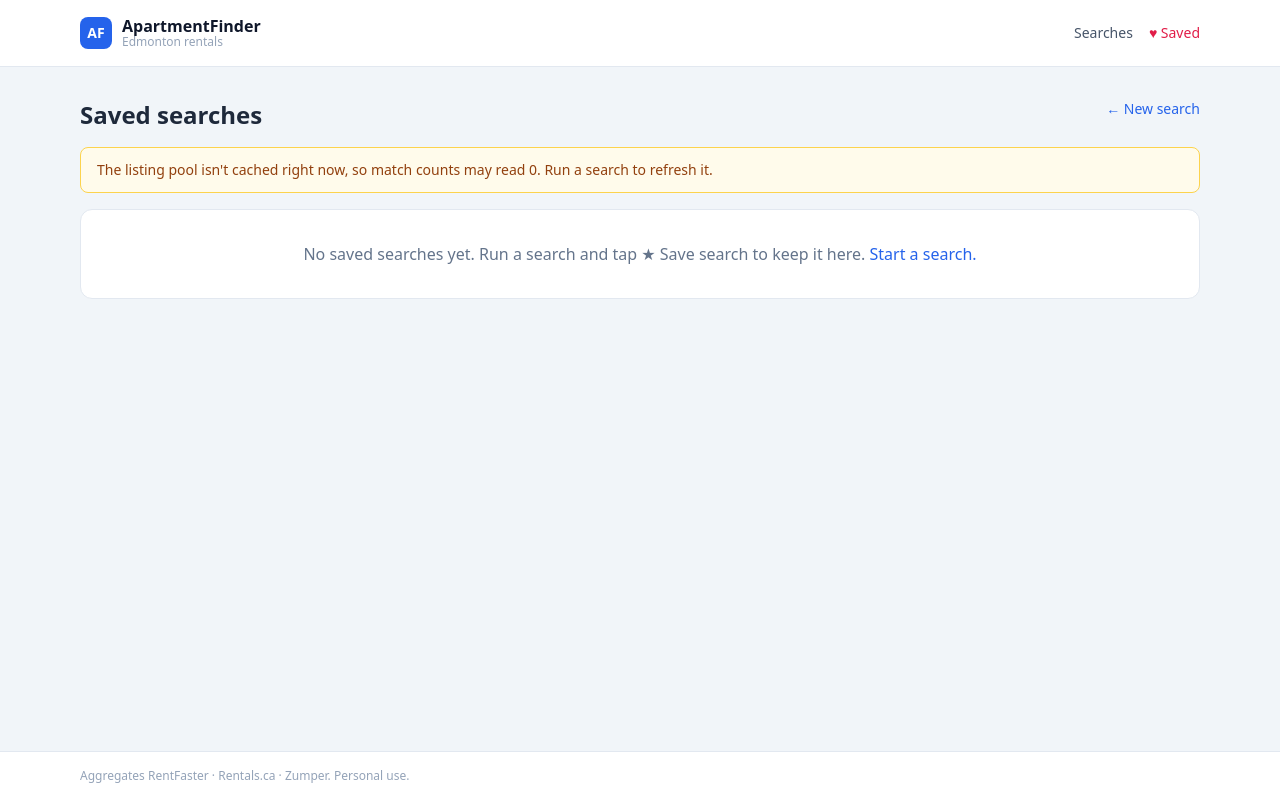
After one commit to Betts6430/ApartmentFinder, a FastAPI app: template app/templates/searches.html in a window 1280 px wide. The commit adds this page. Run offline with FastAPI, Linux system fonts and the light colour scheme; the template is opened without the code that fills it, so the values that code supplies are empty; some libraries are stand-ins or nearby versions.

Commit message:
Add saved searches with new-match counts
Save the current filters under a name and track how many new listings match each
saved search since you last opened it.

- cache.py: saved_searches table + CRUD (add/get/get_one/delete/touch);
  count_listing_seen_after() counts matching ids first-seen after a timestamp,
  reusing listing_seen.
- main.py: POST /api/searches, GET /searches (lists with match + new counts),
  GET /searches/{id}/open (runs it + marks viewed), POST /searches/{id}/delete.
  Extracted _run_and_render() shared by /search and open; results context now
  carries filters_json; _summarize_filters() for a readable description.
- results.html: "★ Save search" button (prompts for a name, POSTs filters JSON).
- searches.html: saved-searches page (name, summary, "N new" badge, match count,
  Open/Delete).
- base.html: "Searches" header nav link.

New count anchors on last_viewed_at (saving stamps it to now, so a fresh save
reads 0 new; opening resets it). Counting uses non-transit filters to stay cheap.
Verified: save, list, backdated count, open-resets, delete.

Co-Authored-By: Claude Opus 4.8 <noreply@anthropic.com>

```diff
--- a/app/cache.py
+++ b/app/cache.py
@@ -15,7 +15,7 @@ from typing import Optional
 import aiosqlite
 
 from app.config import settings
-from app.models import Listing
+from app.models import Listing, SearchFilters
 
 DB_PATH = settings.cache_dir / "cache.db"
 
@@ -85,6 +85,16 @@ CREATE TABLE IF NOT EXISTS price_history (
     seen_at TEXT NOT NULL
 );
 CREATE INDEX IF NOT EXISTS idx_price_history_id ON price_history(id);
+
+-- Saved searches: a named SearchFilters snapshot. `last_viewed_at` anchors the
+-- "new matches since you last looked" count.
+CREATE TABLE IF NOT EXISTS saved_searches (
+    id INTEGER PRIMARY KEY AUTOINCREMENT,
+    name TEXT NOT NULL,
+    filters TEXT NOT NULL,
+    created_at TEXT NOT NULL,
+    last_viewed_at TEXT NOT NULL
+);
 
 CREATE INDEX IF NOT EXISTS idx_listings_scraped_at ON listings(scraped_at);
 CREATE INDEX IF NOT EXISTS idx_search_cache_created_at ON search_cache(created_at);
@@ -393,3 +403,79 @@ async def get_price_drops(ids: list[str], within_days: int = 30) -> dict[str, fl
                     if cur_seen >= cutoff and prev_price > cur_price:
                         out[lid] = prev_price
     return out
+
+
+# --- Saved searches ----------------------------------------------------------
+
+async def add_saved_search(name: str, filters: SearchFilters) -> int:
+    now = datetime.utcnow().isoformat()
+    async with aiosqlite.connect(DB_PATH) as db:
+        cur = await db.execute(
+            "INSERT INTO saved_searches (name, filters, created_at, last_viewed_at) VALUES (?, ?, ?, ?)",
+            (name, filters.model_dump_json(), now, now),
+        )
+        await db.commit()
+        return cur.lastrowid
+
+
+def _row_to_saved(r) -> dict:
+    return {
+        "id": r[0],
+        "name": r[1],
+        "filters": SearchFilters.model_validate_json(r[2]),
+        "created_at": r[3],
+        "last_viewed_at": r[4],
+    }
+
+
+async def get_saved_searches() -> list[dict]:
+    async with aiosqlite.connect(DB_PATH) as db:
+        async with db.execute(
+            "SELECT id, name, filters, created_at, last_viewed_at FROM saved_searches ORDER BY created_at DESC"
+        ) as cur:
+            rows = await cur.fetchall()
+    return [_row_to_saved(r) for r in rows]
+
+
+async def get_saved_search(search_id: int) -> Optional[dict]:
+    async with aiosqlite.connect(DB_PATH) as db:
+        async with db.execute(
+            "SELECT id, name, filters, created_at, last_viewed_at FROM saved_searches WHERE id = ?",
+            (search_id,),
+        ) as cur:
+            row = await cur.fetchone()
+    return _row_to_saved(row) if row else None
+
+
+async def delete_saved_search(search_id: int) -> None:
+    async with aiosqlite.connect(DB_PATH) as db:
+        await db.execute("DELETE FROM saved_searches WHERE id = ?", (search_id,))
+        await db.commit()
+
+
+async def touch_saved_search(search_id: int) -> None:
+    """Mark a saved search as just-viewed, resetting its new-match count."""
+    async with aiosqlite.connect(DB_PATH) as db:
+        await db.execute(
+            "UPDATE saved_searches SET last_viewed_at = ? WHERE id = ?",
+            (datetime.utcnow().isoformat(), search_id),
+        )
+        await db.commit()
+
+
+async def count_listing_seen_after(ids: list[str], since: str) -> int:
+    """How many of the given listing ids were first seen strictly after `since` —
+    i.e. new matches since a saved search was last viewed."""
+    if not ids:
+        return 0
+    total = 0
+    async with aiosqlite.connect(DB_PATH) as db:
+        for i in range(0, len(ids), _SQLITE_MAX_VARS):
+            chunk = ids[i : i + _SQLITE_MAX_VARS]
+            ph = ",".join("?" * len(chunk))
+            async with db.execute(
+                f"SELECT COUNT(*) FROM listing_seen WHERE id IN ({ph}) AND first_seen > ?",
+                [*chunk, since],
+            ) as cur:
+                total += (await cur.fetchone())[0]
+    return total
--- a/app/main.py
+++ b/app/main.py
@@ -6,7 +6,7 @@ from pathlib import Path
 
 import httpx
 from fastapi import FastAPI, Form, Request
-from fastapi.responses import HTMLResponse, JSONResponse
+from fastapi.responses import HTMLResponse, JSONResponse, RedirectResponse
 from fastapi.staticfiles import StaticFiles
 from fastapi.templating import Jinja2Templates
 
@@ -159,6 +159,12 @@ async def search(
         transit_mode=transit_mode,
         sort_by=SortBy(sort_by),
     )
+    return await _run_and_render(request, filters, _opt_int(page) or 1)
+
+
+async def _run_and_render(request: Request, filters: SearchFilters, page: int) -> HTMLResponse:
+    """Run a search and render one paginated page of results. Shared by /search and
+    by opening a saved search."""
     result = await run_search(filters)
     listings = result.listings
 
@@ -171,7 +177,7 @@ async def search(
     # instead of shipping all ~1600 cards (and map markers) in a single response.
     total = len(listings)
     total_pages = max(1, (total + PAGE_SIZE - 1) // PAGE_SIZE)
-    cur_page = min(max(_opt_int(page) or 1, 1), total_pages)
+    cur_page = min(max(page, 1), total_pages)
     start = (cur_page - 1) * PAGE_SIZE
     page_listings = listings[start : start + PAGE_SIZE]
 
@@ -184,6 +190,7 @@ async def search(
         {
             "request": request,
             "filters": filters,
+            "filters_json": filters.model_dump_json(),
             "listings": page_listings,
             "count": total,
             "source_counts": dict(sorted(source_counts.items(), key=lambda kv: -kv[1])),
@@ -259,3 +266,91 @@ async def favorites(request: Request) -> HTMLResponse:
             "google_maps_api_key": settings.google_maps_api_key,
         },
     )
+
+
+def _summarize_filters(f: SearchFilters) -> str:
+    """Short human-readable summary of a saved search's filters."""
+    parts: list[str] = []
+    if f.price_min is not None and f.price_max is not None:
+        parts.append(f"${f.price_min:,}–${f.price_max:,}")
+    elif f.price_min is not None:
+        parts.append(f"≥${f.price_min:,}")
+    elif f.price_max is not None:
+        parts.append(f"≤${f.price_max:,}")
+    if f.bedrooms_min is not None:
+        parts.append(f"{f.bedrooms_min}+ bd")
+    if f.bathrooms_min is not None:
+        parts.append(f"{f.bathrooms_min:g}+ ba")
+    if f.sqft_min is not None:
+        parts.append(f"{f.sqft_min:,}+ sqft")
+    if f.property_types:
+        parts.append(", ".join(pt.value.capitalize() for pt in f.property_types))
+    amen = [
+        name for flag, name in [
+            (f.pets_allowed, "Pets"), (f.parking, "Parking"), (f.in_suite_laundry, "Laundry"),
+            (f.furnished, "Furnished"), (f.dishwasher, "Dishwasher"), (f.ac, "A/C"),
+            (f.balcony, "Balcony"), (f.gym, "Gym"),
+        ] if flag
+    ]
+    if amen:
+        parts.append(" · ".join(amen))
+    if f.transit_target:
+        if f.transit_minutes_max is not None:
+            parts.append(f"{f.transit_target} ≤{f.transit_minutes_max} min")
+        else:
+            parts.append(f"near {f.transit_target}")
+    if f.move_in_by is not None:
+        parts.append(f"by {f.move_in_by.isoformat()}")
+    return " · ".join(parts) if parts else "Any listing"
+
+
+@app.post("/api/searches")
+async def save_search(name: str = Form(...), filters: str = Form(...)) -> JSONResponse:
+    """Persist the current search's filters under a name."""
+    try:
+        sf = SearchFilters.model_validate_json(filters)
+    except Exception:
+        return JSONResponse({"ok": False, "error": "invalid filters"}, status_code=400)
+    clean = name.strip()[:80] or "Untitled search"
+    search_id = await cache.add_saved_search(clean, sf)
+    return JSONResponse({"ok": True, "id": search_id})
+
+
+@app.get("/searches", response_class=HTMLResponse)
+async def searches(request: Request) -> HTMLResponse:
+    """List saved searches with a count of new matches since each was last viewed."""
+    saved = await cache.get_saved_searches()
+    pool = await cache.get_cached_search(SearchFilters.scrape_cache_key()) or []
+    items = []
+    for s in saved:
+        matching = [l for l in pool if l.matches(s["filters"], include_transit=False)]
+        new_count = await cache.count_listing_seen_after(
+            [l.id for l in matching], s["last_viewed_at"]
+        )
+        items.append({
+            "id": s["id"],
+            "name": s["name"],
+            "summary": _summarize_filters(s["filters"]),
+            "total": len(matching),
+            "new": new_count,
+        })
+    return templates.TemplateResponse(
+        "searches.html",
+        {"request": request, "searches": items, "pool_ready": bool(pool)},
+    )
+
+
+@app.get("/searches/{search_id}/open", response_class=HTMLResponse)
+async def open_search(request: Request, search_id: int) -> HTMLResponse:
+    """Run a saved search and mark it viewed (resetting its new-match count)."""
+    s = await cache.get_saved_search(search_id)
+    if not s:
+        return RedirectResponse("/searches", status_code=303)
+    await cache.touch_saved_search(search_id)
+    return await _run_and_render(request, s["filters"], 1)
+
+
+@app.post("/searches/{search_id}/delete")
+async def remove_search(search_id: int) -> RedirectResponse:
+    await cache.delete_saved_search(search_id)
+    return RedirectResponse("/searches", status_code=303)
--- a/app/templates/base.html
+++ b/app/templates/base.html
@@ -16,7 +16,10 @@
           <span class="block text-xs text-slate-400 -mt-0.5">Edmonton rentals</span>
         </span>
       </a>
-      <a href="/favorites" class="text-sm font-medium text-rose-600 hover:text-rose-700">♥ Saved</a>
+      <nav class="flex items-center gap-4">
+        <a href="/searches" class="text-sm font-medium text-slate-600 hover:text-slate-900">Searches</a>
+        <a href="/favorites" class="text-sm font-medium text-rose-600 hover:text-rose-700">♥ Saved</a>
+      </nav>
     </div>
   </header>
   <main class="flex-1 mx-auto w-full max-w-6xl px-4 py-8">
--- /dev/null
+++ b/app/templates/searches.html
@@ -0,0 +1,40 @@
+{% extends "base.html" %}
+{% block title %}Saved searches — ApartmentFinder{% endblock %}
+{% block content %}
+<div class="flex flex-wrap items-start justify-between gap-3 mb-4">
+  <h1 class="text-2xl font-semibold">Saved searches</h1>
+  <a href="/" class="text-blue-600 hover:underline text-sm whitespace-nowrap">← New search</a>
+</div>
+
+{% if not pool_ready %}
+<div class="mb-4 rounded-lg border border-amber-300 bg-amber-50 px-4 py-3 text-sm text-amber-800">
+  The listing pool isn't cached right now, so match counts may read 0. Run a search to refresh it.
+</div>
+{% endif %}
+
+{% if searches %}
+<div class="bg-white border border-slate-200 rounded-xl shadow-sm divide-y divide-slate-100 overflow-hidden">
+  {% for s in searches %}
+  <div class="flex items-center gap-3 px-4 py-3 hover:bg-slate-50">
+    <div class="min-w-0 flex-1">
+      <div class="flex items-center gap-2">
+        <a href="/searches/{{ s.id }}/open" class="font-medium text-slate-900 hover:text-blue-700 truncate">{{ s.name }}</a>
+        {% if s.new %}<span class="shrink-0 text-[10px] font-bold uppercase tracking-wide px-1.5 py-0.5 rounded bg-emerald-500 text-white">{{ s.new }} new</span>{% endif %}
+      </div>
+      <div class="text-xs text-slate-500 truncate">{{ s.summary }}</div>
+    </div>
+    <div class="shrink-0 text-sm text-slate-500 whitespace-nowrap">{{ s.total }} match{{ '' if s.total == 1 else 'es' }}</div>
+    <a href="/searches/{{ s.id }}/open" class="shrink-0 px-3 py-1.5 rounded-lg bg-blue-600 text-white text-sm font-medium hover:bg-blue-700">Open</a>
+    <form method="post" action="/searches/{{ s.id }}/delete" class="shrink-0" onsubmit="return confirm('Delete this saved search?');">
+      <button type="submit" title="Delete" aria-label="Delete saved search" class="inline-flex items-center justify-center h-8 w-8 rounded-lg border border-slate-200 bg-white text-slate-400 hover:text-rose-600 hover:border-rose-200">✕</button>
+    </form>
+  </div>
+  {% endfor %}
+</div>
+{% else %}
+<div class="bg-white border border-slate-200 rounded-xl p-8 text-center text-slate-500">
+  No saved searches yet. Run a search and tap <span class="font-medium">★ Save search</span> to keep it here.
+  <a href="/" class="text-blue-600 hover:underline">Start a search.</a>
+</div>
+{% endif %}
+{% endblock %}
```
Also changed, not shown: CLAUDE.md (+22 -5 lines), app/templates/results.html (+32 -1 lines).
